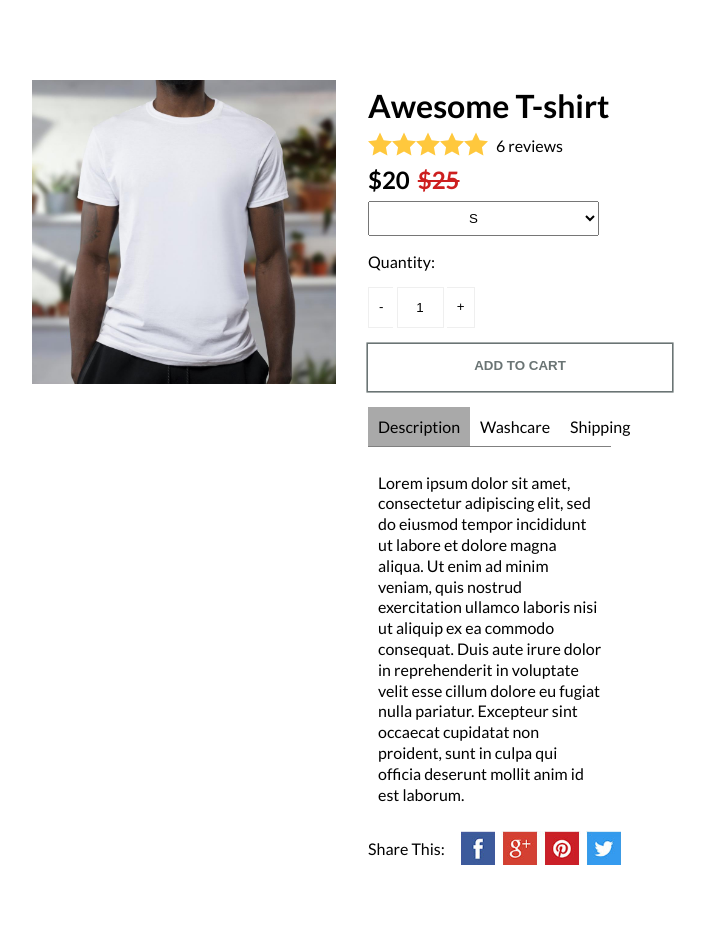
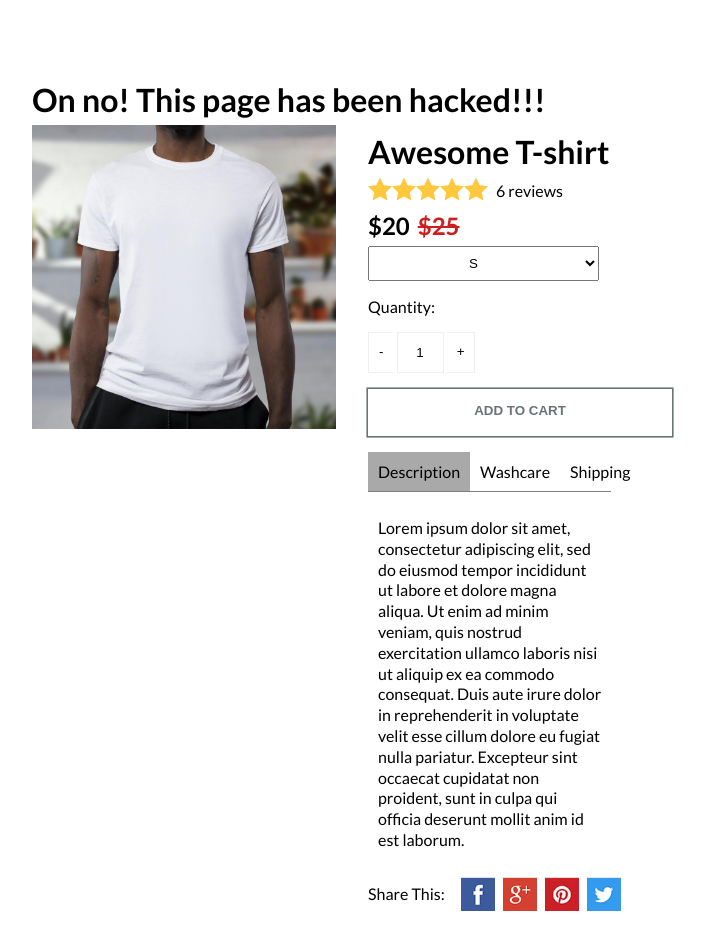
Before and after one commit to Zakkku/git-practice-1, a plain HTML site: page index.html in a window 1280 px wide. Shown: the whole page, without its empty margins (288-993 px from the left). Drawn offline with Linux system fonts and the light colour scheme.

Commit message:
Breaking A

```diff
--- a/index.html
+++ b/index.html
@@ -13,6 +13,7 @@
 </head>
 
 <body>
+    <h1>On no! This page has been hacked!!!</h1>
     <div class="product-page">
         <div class="product-main">
             <div class="product-picture">
```
